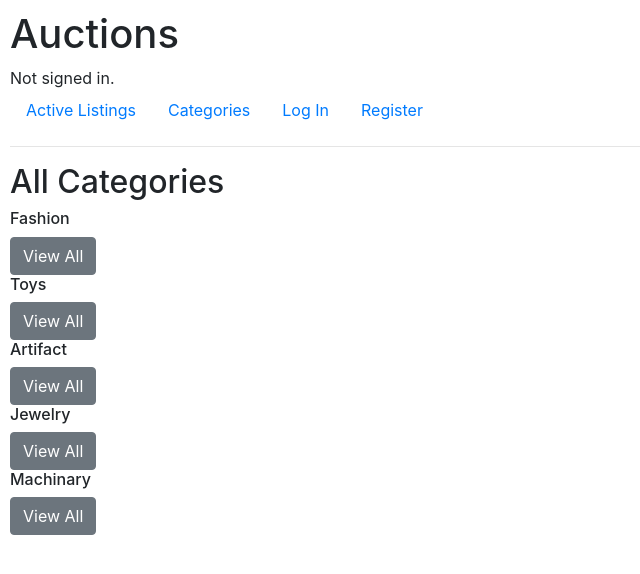
After one commit to amit-kumbhare/commerce, a Django app: page /category in a window 1280 px wide. The commit adds this page. Shown: the top 574 px of the page, without its empty margins (0-640 px from the left). Run offline with Django 3.2, Linux system fonts and the light colour scheme; some libraries are stand-ins or nearby versions.

Commit message:
Categories and Watchlist

```diff
--- a/auctions/forms.py
+++ b/auctions/forms.py
@@ -4,3 +4,4 @@ class CreateListingForm(forms.Form):
     title = forms.CharField(label="Title", max_length=64)
     description = forms.CharField(widget=forms.Textarea)
     starting_bid = forms.DecimalField(max_digits=10, decimal_places=2)
+    img = forms.ImageField()
--- /dev/null
+++ b/auctions/templates/auctions/categories.html
@@ -0,0 +1,18 @@
+{% extends "auctions/layout.html" %}
+
+{% block body %}
+    <h2>All Categories</h2>
+
+    {% for category in all_listings %}
+        <h6>{{category.title}}</h6>
+        <form action="{% url 'category' category_id }" method="post">
+            {% csrf_token %}
+            <button type="submit" class="btn btn-secondary">
+                View All
+            </button>
+        </form>
+
+
+    {% endfor %}
+
+{% endblock %}
--- a/auctions/templates/auctions/layout.html
+++ b/auctions/templates/auctions/layout.html
@@ -21,7 +21,7 @@
                 <a class="nav-link" href="{% url 'index' %}">Active Listings</a>
             </li>
             <li class="nav-item">
-                <a class="nav-link" href="{% url 'index' %}">Categories</a>
+                <a class="nav-link" href="{% url 'category' %}">Categories</a>
             </li>
             {% if user.is_authenticated %}
                 <li class="nav-item">
--- a/auctions/urls.py
+++ b/auctions/urls.py
@@ -10,5 +10,7 @@ urlpatterns = [
     path("create", views.create, name="create"),
     path("listing", views.new_listing, name="listing"),
     path("watchlist", views.watchlist, name="watchlist"),
-    path("watch", views.watch, name="watch")
+    path("category", views.category, name="category"),
+    path("category/<str:category_id>", views.category_search, name="category_search"),
+    path("watch/<int:listing_id>", views.watch, name="watch")
 ]
--- a/auctions/views.py
+++ b/auctions/views.py
@@ -3,10 +3,17 @@ from django.db import IntegrityError
 from django.http import HttpResponse, HttpResponseRedirect
 from django.shortcuts import render
 from django.urls import reverse
+from django.shortcuts import get_object_or_404, redirect
+from . import forms
 
 from .models import User
 from .models import Auction_Listing
 
+Bid_Category = { "FR": "Fashion",
+                 "TY": "Toys",
+                 "AR": "Artifact",
+                 "JW": "Jewelry",
+                 "MC": "Machinary"}
 
 def index(request):
     all_listings = Auction_Listing.objects.all()
@@ -67,36 +74,56 @@ def register(request):
         return render(request, "auctions/register.html")
 
 def create(request):
-    return render(request, "auctions/create.html")
+    return render(request, "auctions/create.html",{
+        "form": forms.CreateListingForm()
+    })
 
 def new_listing(request):
     if request.method == "POST":
-        title = request.POST.get("Title")
-        description = request.POST.get("Description")
-        price = request.POST.get("Bid")
+        form = Auction_Listing(request.POST, request.FILES)
+        if form.is_valid():
+            form.save()
+            return redirect('index')
+    else:
+        form = Auction_Listing()
+    return render(request, "auctions/create.html", {
+        "form" : form # If form isn't valid -> Direct to the same fields to edit
+    })
 
-        listing = Auction_Listing(
-            title = title,
-            description=description,
-            bid=price
-        )
-        listing.save() # This seals the deal
-        return HttpResponseRedirect(reverse("index"))
-    return render(request, "auctions/create.html")
+def watch(request,listing_id):
+    if request.method == "POST":
+        # First get the object via the pk id to toggle watch
+        listing = get_object_or_404(Auction_Listing, pk=listing_id)
 
-def watch(request):
-    # First get the object from class
-    # Now update the variable for Watchlist set it True
-    pass
+        listing.watch = not listing.watch # Negation
+        listing.save(update_fields=['watch'])
+    return render(request, "auctions/watchlist.html")
 
 def watchlist(request):
     # This would require all objs with tags
-    all_listings = Auction_Listing.objects.exclude(watch=True)
-    if not all_listings:
-        render(request,"auctions/watchlist.html",{
-            "empty_watchlist": "Add something to you're Watchlist !"
-        })
-    else:
-        render(request,"auctions/watchlist.html",{
-            "listings":all_listings
-        })
+    all_listings = Auction_Listing.objects.exclude(watch=False)
+    # if not all_listings:
+    #     return render(request,"auctions/watchlist.html",{
+    #         "empty_watchlist": "Add something to you're Watchlist !"
+    #     })
+    # else:
+    #     return render(request,"auctions/watchlist.html",{
+    #         "listings":all_listings
+    #     })
+
+    all_listings = Auction_Listing.objects.exclude(watch=False)
+    return render(request,"auctions/watchlist.html",{
+        "listings": all_listings    })
+
+def category(request):
+
+    return render(request, "auctions/categories.html",{
+        "all_listings" : Bid_Category.values()
+    })
+
+def category_search(request, category_id):
+    all_listings = Auction_Listing.objects.filter(category=category_id)
+    return render(request, "auctions/index.html",{
+        "all_listings" : all_listings,
+        "optional_text": f"All listings with Category as {category_id}"
+    })
--- a/commerce/settings.py
+++ b/commerce/settings.py
@@ -115,6 +115,9 @@ USE_L10N = True
 
 USE_TZ = True
 
+MEDIA_URL = '/media/'
+MEDIA_ROOT = os.path.join(BASE_DIR, 'media')
+
 
 # Static files (CSS, JavaScript, Images)
 # https://docs.djangoproject.com/en/3.0/howto/static-files/
--- a/commerce/urls.py
+++ b/commerce/urls.py
@@ -15,8 +15,10 @@ Including another URLconf
 """
 from django.contrib import admin
 from django.urls import include, path
+from django.conf import settings
+from django.conf.urls.static import static
 
 urlpatterns = [
     path("admin/", admin.site.urls),
     path("", include("auctions.urls"))
-]
+]  + static(settings.MEDIA_URL, document_root=settings.MEDIA_ROOT)
```
Also changed, not shown: auctions/models.py (+9 -5 lines), auctions/templates/auctions/create.html (+2 -9 lines), auctions/templates/auctions/index.html (+12 -2 lines), auctions/templates/auctions/watchlist.html (+12 -1 lines), auctions/migrations/0002_auction_listing_watch_alter_comment_listing.py (added), auctions/migrations/0003_alter_auction_listing_img_and_more.py (added), db.sqlite3.
